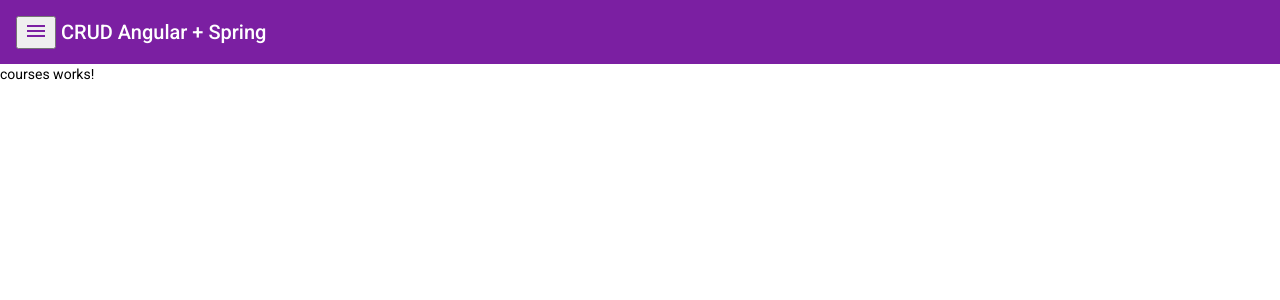
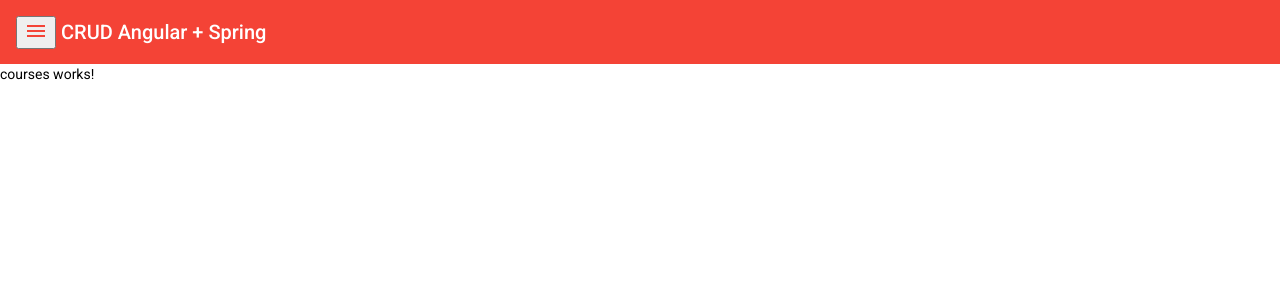
Before and after one commit to Mariotti7/CRUD-Angular-Spring, an Angular app in the folder frontend/crud-angular/: page /courses in a window 1280 px wide. Shown: the top 300 px of the page. Built offline with nearby package versions, Linux system fonts and the light colour scheme.

Commit message:
Add angular material theming

```diff
--- a/frontend/crud-angular/src/styles.scss
+++ b/frontend/crud-angular/src/styles.scss
@@ -1,4 +1,16 @@
 /* You can add global styles to this file, and also import other style files */
+
+@import '@angular/material/theming';
+@include mat-core();
+
+$custom-app-primary: mat-palette($mat-red);
+$custom-app-secondary: mat-palette($mat-red, A100, A200, A400, A700);
+$custom-app-warn: mat-palette($mat-pink);
+
+$custom-theme: mat-dark-theme($custom-app-primary, $custom-app-secondary, $custom-app-warn);
+
+@include angular-material-theme($custom-theme);
+
 
 html, body { height: 100%; }
 body { margin: 0; font-family: Roboto, "Helvetica Neue", sans-serif; }
```
